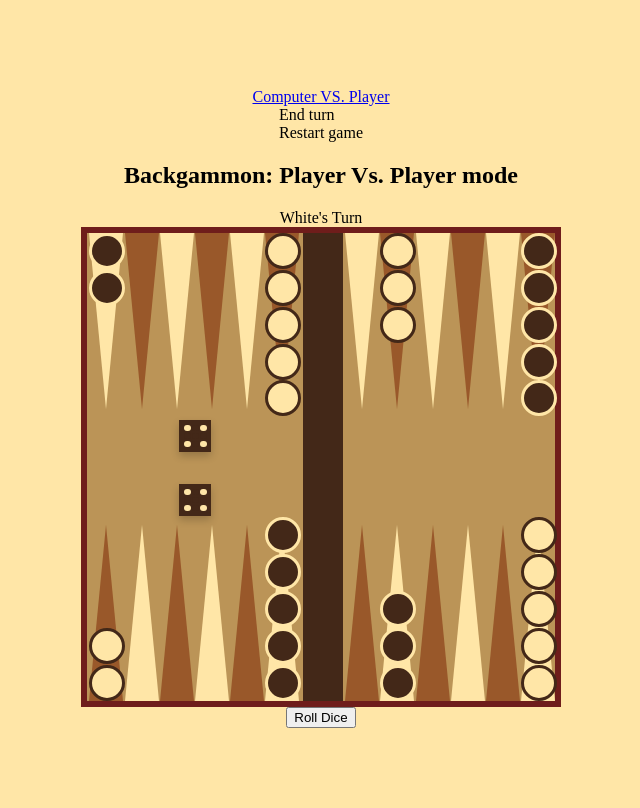
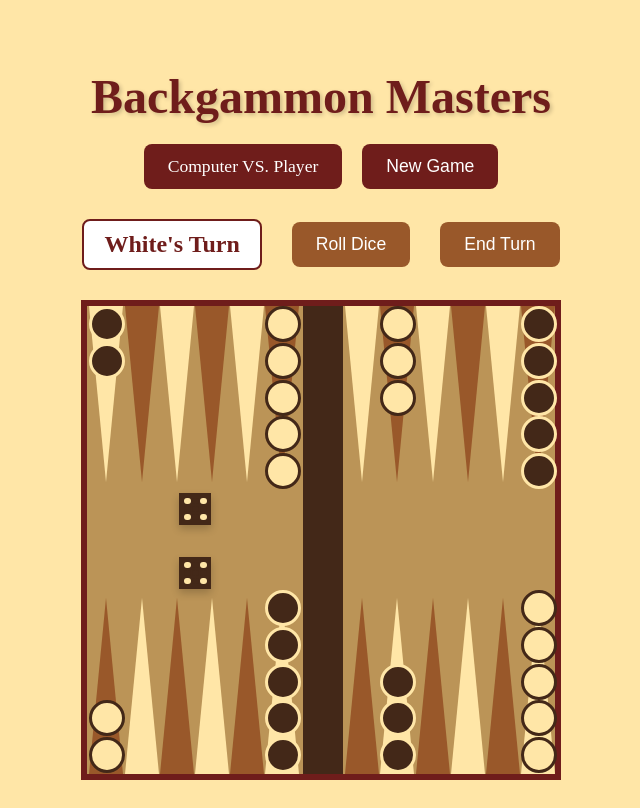
Before and after one commit to MorningHighRiseSunset/backgammon-twoplayer, a plain HTML site: page index.html in a window 1280 px wide. Shown: the whole page, without its empty margins (319-959 px from the left). Drawn offline with Linux system fonts and the light colour scheme.

Commit message:
Update index.html

```diff
--- a/index.html
+++ b/index.html
@@ -1,49 +1,40 @@
 <!DOCTYPE html>
 <html lang="en">
 <head>
+    <meta charset="UTF-8">
+    <meta name="viewport" content="width=device-width, initial-scale=1.0">
+    <title>Backgammon Masters</title>
+    <link rel="stylesheet" href="styles.css">
+    <script src="index.js" defer></script>
+</head>
+<body>
+    <div class="game-container">
+        <header>
+            <h1>Backgammon Masters</h1>
+            <nav>
+                <a href="https://masters-backgammon.netlify.app/" id="computer-vs-player" class="nav-button">Computer VS. Player</a>
+                <button id="restart" class="nav-button">New Game</button>
+            </nav>
+        </header>
 
-    <meta charset="UTF-8">
-
-    <meta name="viewport" content="width=device-width, initial-scale=1.0">
-    <title>Game</title>
-
-    <link rel="stylesheet" href="styles.css"> <!-- Link to styles.css -->
-    <script src="index.js" defer></script> <!-- Link to index.js -->
-
-</head>
-
-<body>
-
-    <a href="https://masters-backgammon.netlify.app/" id="computer-vs-player" class="grey-button">Computer VS. Player</a> <!-- Updated link for Computer vs Player mode -->
-
-    <div id="menu">
-
-        <div class="menu-item" id="end-turn">End turn</div>
-        <div class="menu-item" id="restart">Restart game</div>
+        <div class="game-info">
+            <div id="turn-title" class="turn-indicator">White's Turn</div>
+            <button id="roll-dice" class="action-button">Roll Dice</button>
+            <button id="end-turn" class="action-button">End Turn</button>
         </div>
 
-    <h2>Backgammon: Player Vs. Player mode</h2> <!-- New title element added outside the board -->
-    <div id="turn-title">White's Turn</div> <!-- New title element outside the board -->
-
         <div id="board">
-
             <div class="qdr qdr-1"></div>
-
             <div class="qdr qdr-4"></div>
             <div id="board-bar"></div>
-
             <div class="qdr qdr-2"></div>
-
             <div class="qdr qdr-3"></div>
 
             <div id="dices">
-
                 <div class="dice" id="dice-1"></div>
                 <div class="dice" id="dice-2"></div>
-
             </div>
-
         </div>
-    <button id="roll-dice" class="grey-button">Roll Dice</button> <!-- New button to roll dice -->
+    </div>
 </body>
 </html>
```
Lines whose indentation alone changed are shown as unchanged.
